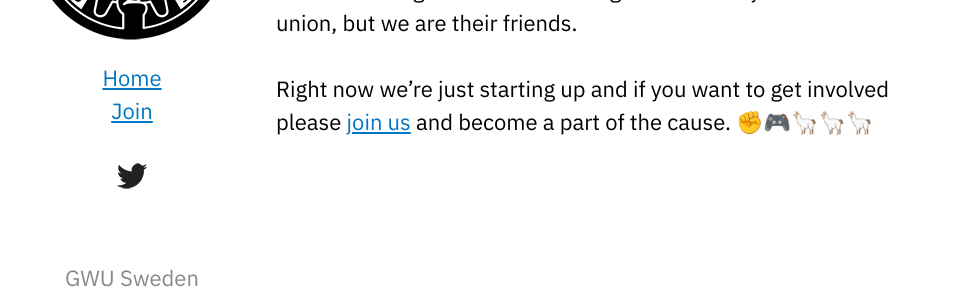
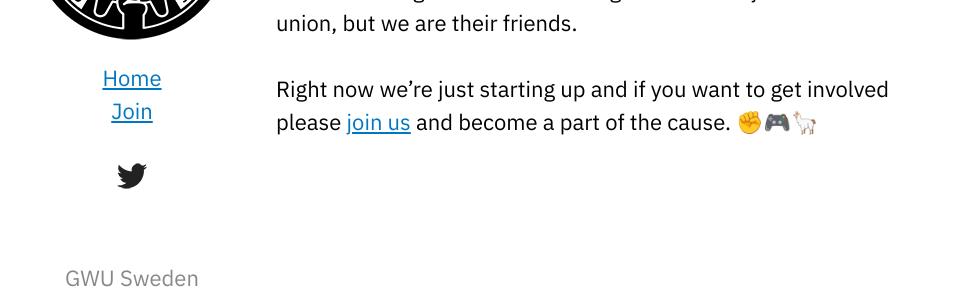
Before and after one commit to GWU-Sweden/gwu-sweden.org, a Jekyll site: the page built from index.md, in a window 1280 px wide. Shown: the part 203-496 px from the top of the page, without its empty margins (58-1014 px from the left). Built offline with Jekyll 4.4.1, drawn with Linux system fonts in a browser that asks for light colours.

Commit message:
back to only 1 llama, lets get real

```diff
--- a/index.md
+++ b/index.md
@@ -7,4 +7,4 @@ Welcome to GWU Sweden, a local chapter of <a href="https://www.gameworkersunite.
 
 We're a horizontal organization of people dedicated to advocating for workers' rights in the Swedish games industry. We are not a union, but we are their friends.
 
-Right now we're just starting up and if you want to get involved please <a href="/join.html">join us</a> and become a part of the cause. ✊🎮🦙🦙🦙
+Right now we're just starting up and if you want to get involved please <a href="/join.html">join us</a> and become a part of the cause. ✊🎮🦙
```
